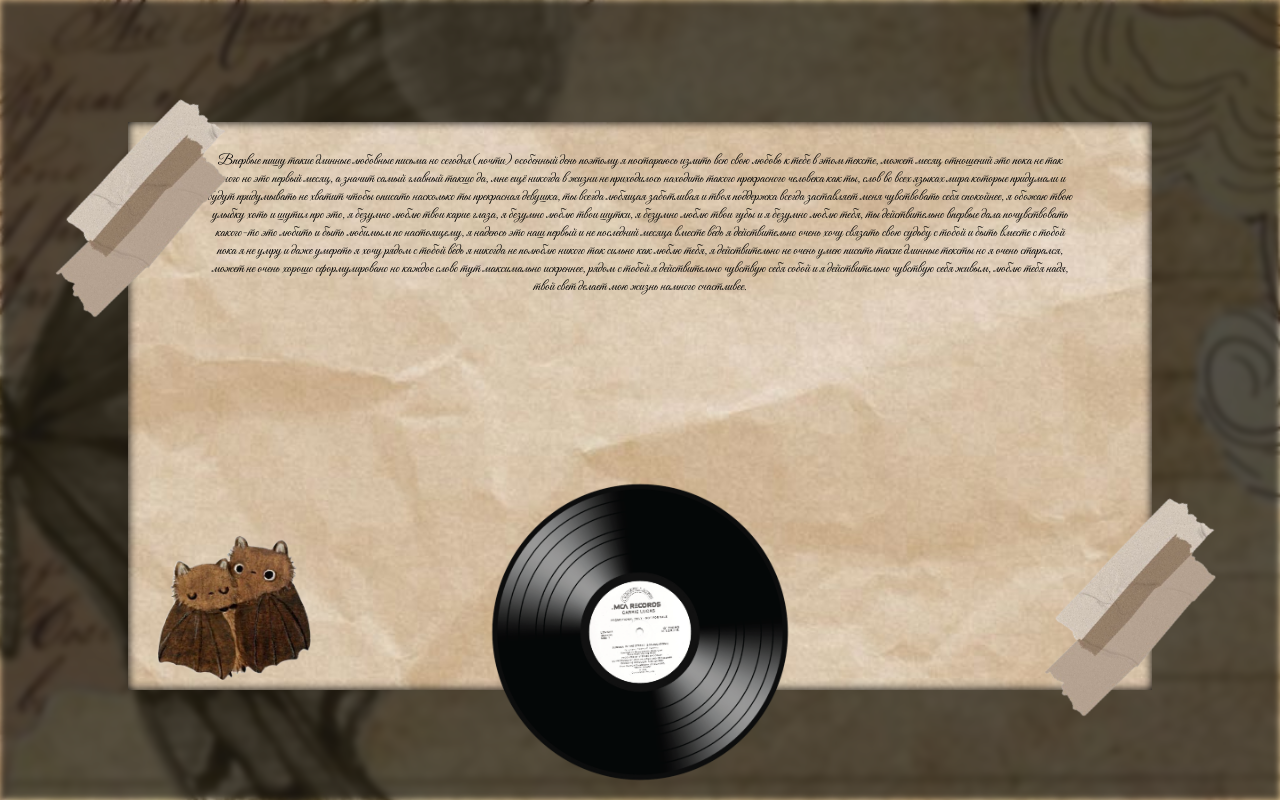
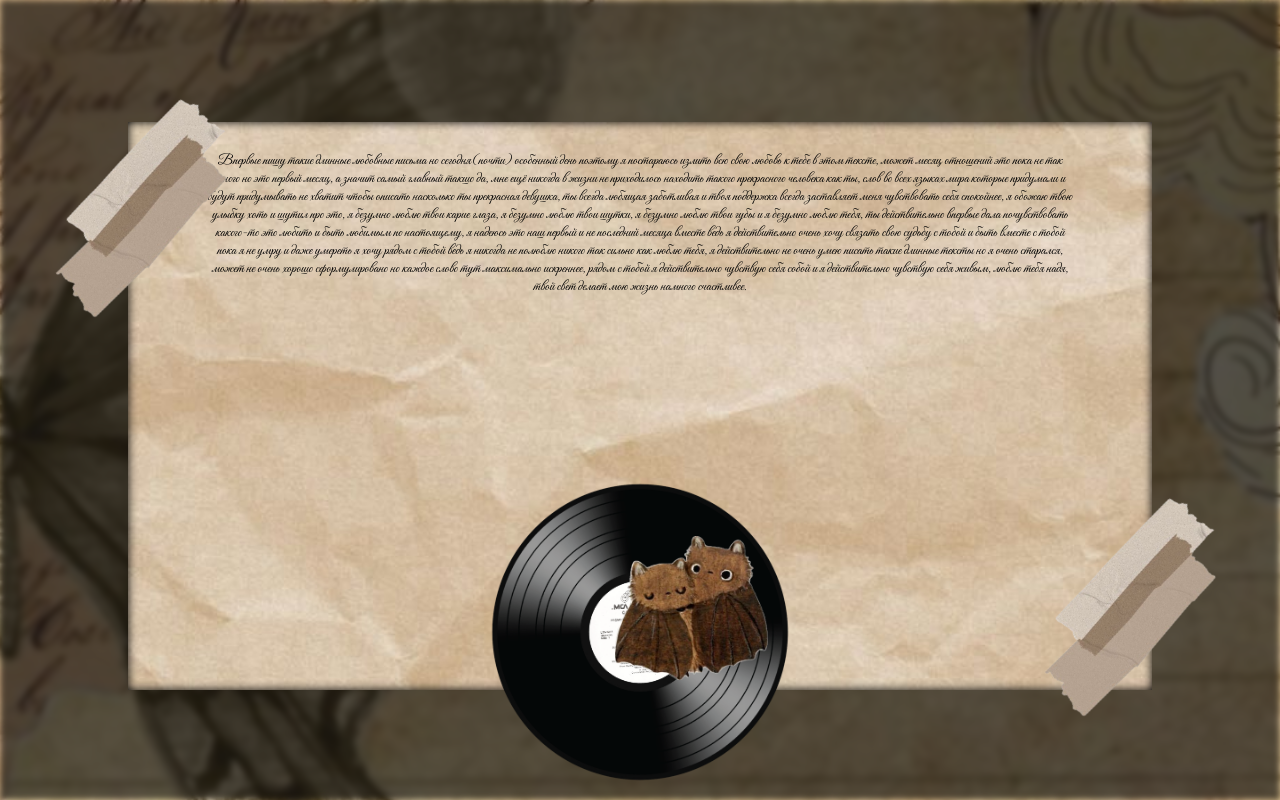
Before and after one commit to formlezz/websiteformylove, a plain HTML site: page main.html in a window 1280 px wide. Drawn offline with Linux system fonts and the light colour scheme; no server answers; a web font is replaced by a local one.

Commit message:
Change left position of .bats class to 48%

```diff
--- a/main.css
+++ b/main.css
@@ -85,6 +85,6 @@ img{
     position: absolute;
     width: 12%;
     bottom: 132px;
-    left: 157px;
+    left:48%;
     z-index: 7;
 }
```
